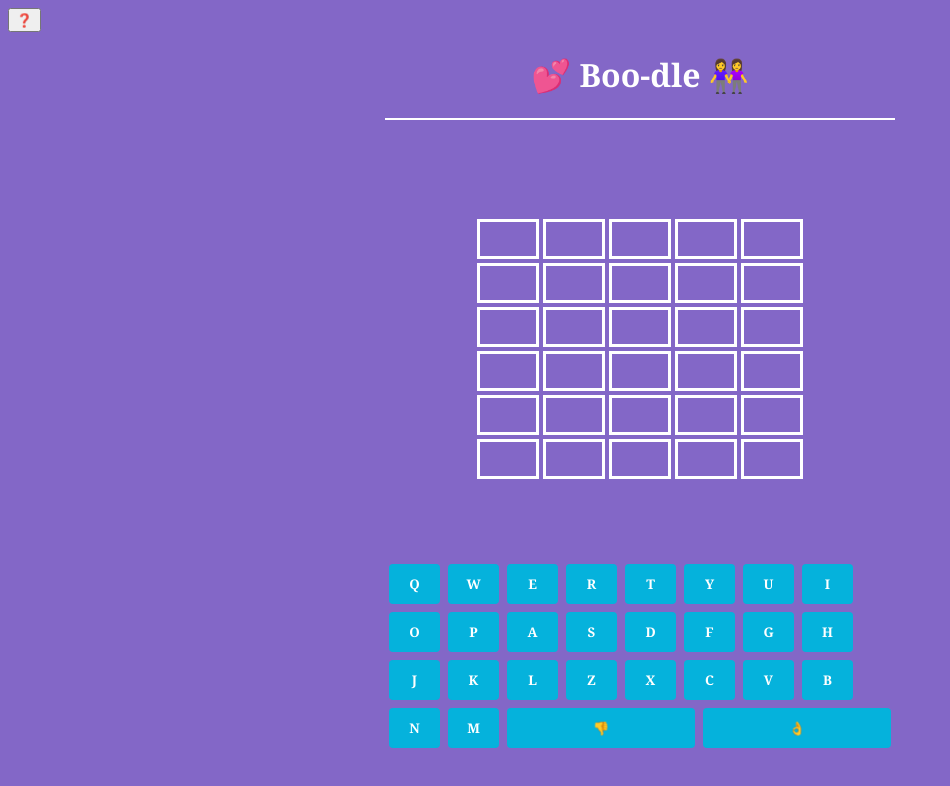
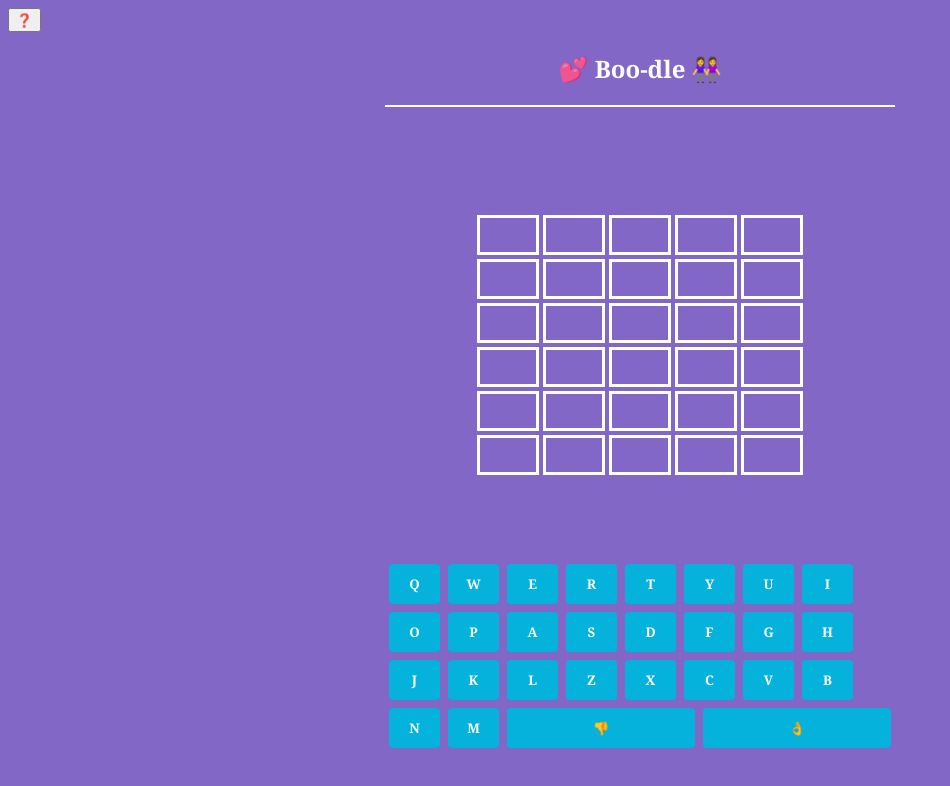
Before and after one commit to esme-putt/boodle, a plain HTML site: page index.html in a window 1280 px wide. Shown: the whole page, without its empty margins (0-950 px from the left). Drawn offline with Linux system fonts and the light colour scheme.

Commit message:
Make a bit more vertical space

```diff
--- a/index.html
+++ b/index.html
@@ -39,7 +39,7 @@
 
     <div class="game-container">
         <div class="title-container">
-            <h1>💕️ Boo-dle 👭️</h1>
+            <h2>💕️ Boo-dle 👭️</h2>
         </div>
 
         <div class="message-container"></div>
```
